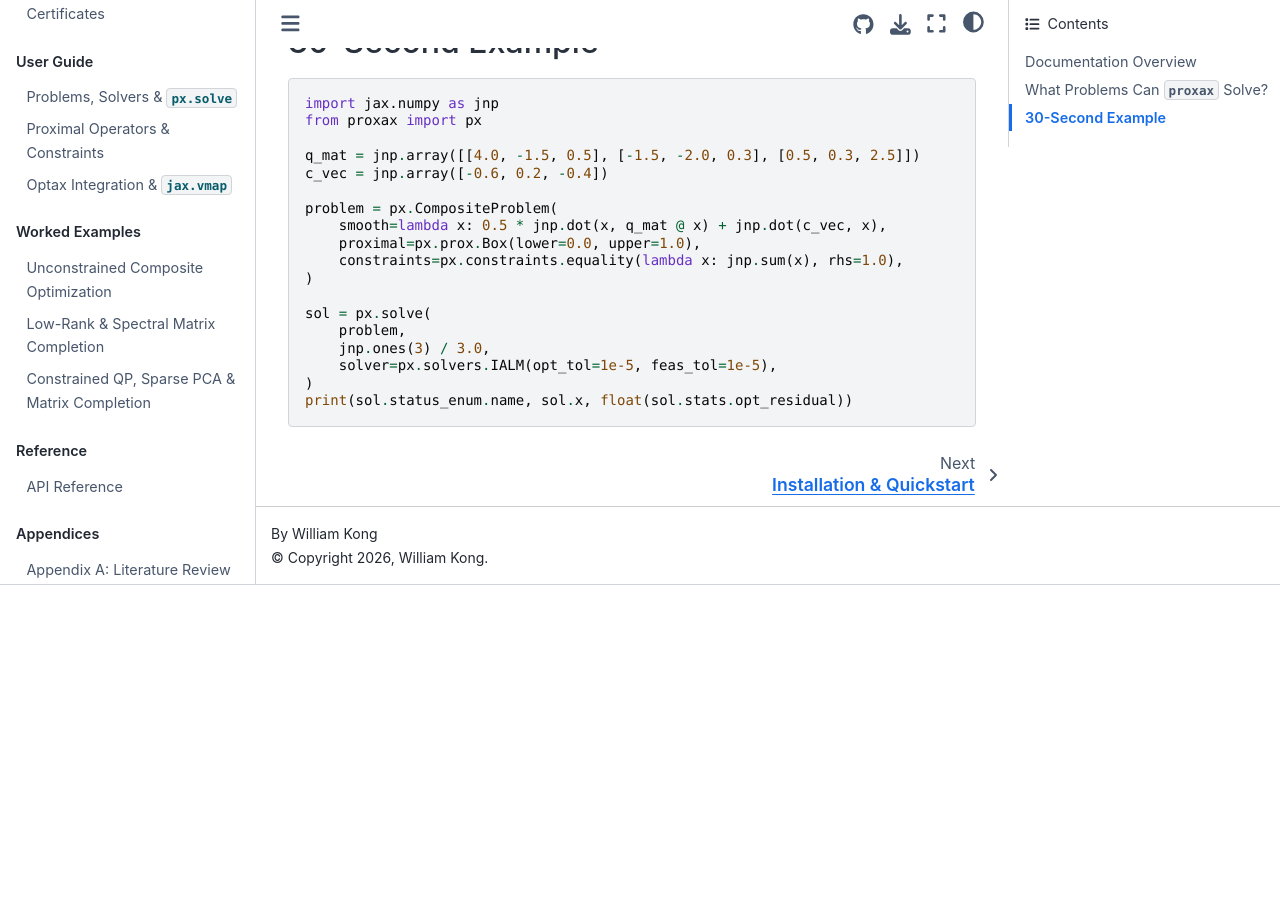
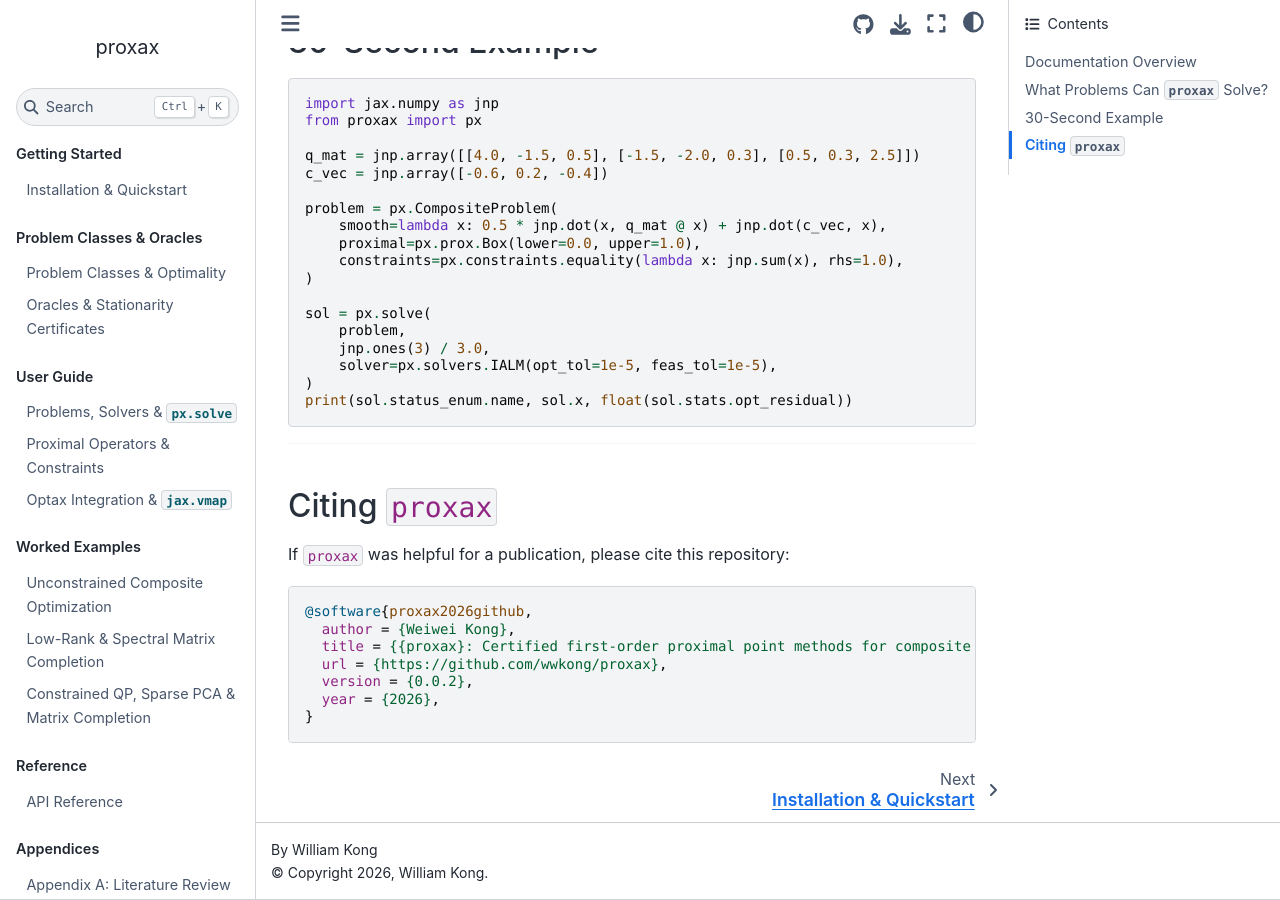
Before and after one commit to wwkong/proxax, a Sphinx documentation site: the page built from docs/index.md, in a window 1280 px wide and 900 px high, scrolled down 2081 px. Built offline with Sphinx 7.4.7 and the Sphinx Book theme 1.1.4, drawn with Linux system fonts in a browser that asks for light colours; before the commit the page ends 2666 px from its top, so only the background shows below that.

Commit message:
Polish GitHub README and add Kauldron-style Citing proxax section

````diff
--- a/docs/index.md
+++ b/docs/index.md
@@ -128,6 +128,22 @@ sol = px.solve(
 print(sol.status_enum.name, sol.x, float(sol.stats.opt_residual))
 ```
 
+---
+
+## Citing `proxax`
+
+If `proxax` was helpful for a publication, please cite this repository:
+
+```bibtex
+@software{proxax2026github,
+  author = {Weiwei Kong},
+  title = {{proxax}: Certified first-order proximal point methods for composite optimization in JAX and Optax.},
+  url = {https://github.com/wwkong/proxax},
+  version = {0.0.2},
+  year = {2026},
+}
+```
+
 ```{toctree}
 :maxdepth: 2
 :hidden:
````
Also changed, not shown: README.md (+72 -37 lines).
